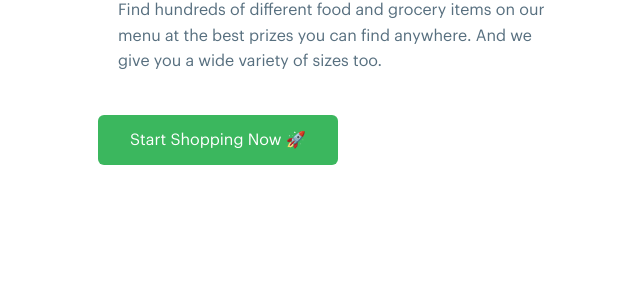
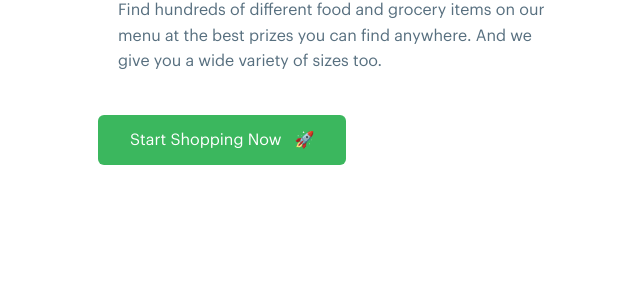
Before and after one commit to Farmsby/farmsby.com, a PHP site: page / in a window 1280 px wide. Shown: the part 1377-1682 px from the top of the page, without its empty margins (82-722 px from the left). Run offline with PHP 8.4, Linux system fonts and the light colour scheme; some web fonts are replaced.

Commit message:
update invest and delete files

```diff
--- a/index.php
+++ b/index.php
@@ -95,7 +95,7 @@
                             <p class="setup-step__message">Find hundreds of different food and grocery items on our menu at the best prizes you can find anywhere. And we give you a wide variety of sizes too.</p>
                         </div>
                         <div class="hero-section__call-to-action">
-                            <a class="button button--large button--green" href="https://www.farmsbyfresh.com">Start Shopping Now 🚀</a>
+                            <a class="button button--large button--green" href="https://www.farmsbyfresh.com">Start Shopping Now &nbsp; 🚀</a>
                         </div>
                     </div>
                 </div>
```
Also changed, not shown: images/company/team/abiola_showemimo.jpg (deleted), images/company/team/douglas_kesi-ayeba_kendyson.jpg (deleted), images/company/team/ezra.jpg (deleted), images/company/team/ibrahim_lawal.jpg (deleted), images/company/team/loknan_nanyak.jpg (deleted), images/company/team/opemipo.jpeg (deleted), images/company/team/seike_ibojo.jpg (deleted), images/company/team/seun_odusanya.jpg (deleted), images/company/team/seun_runsewe.jpg (deleted), images/company/team/shola.jpg (deleted), images/icons/carbon_shopping-bag.svg (added), 3 other files.
